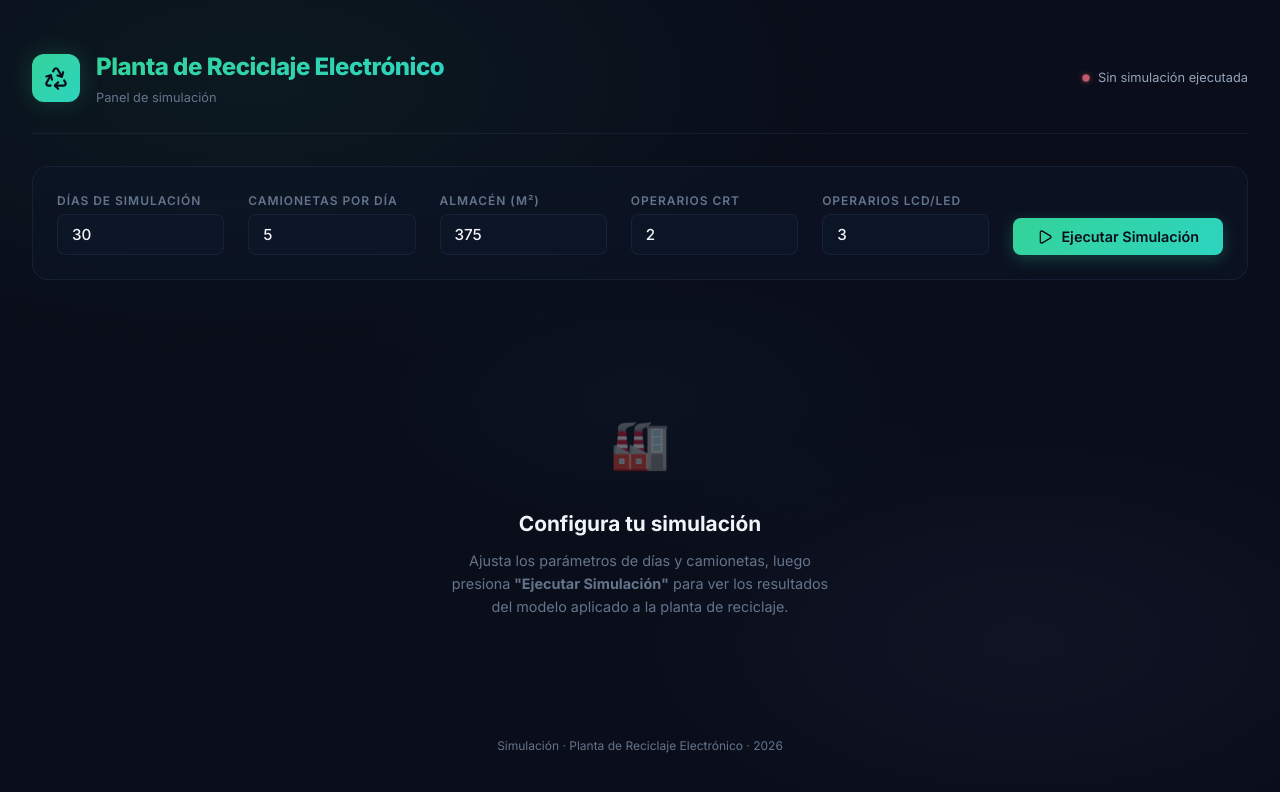
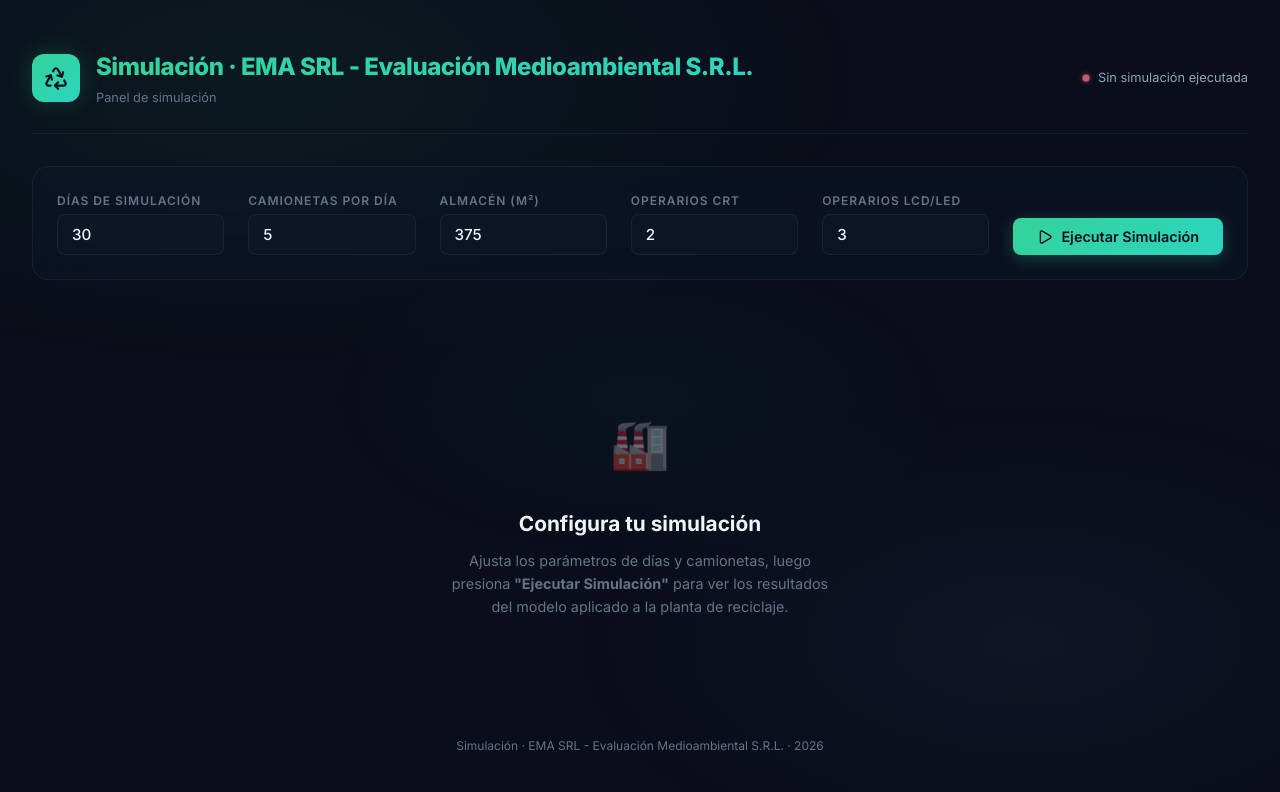
Before and after one commit to ignaveliz/Simulacion-Frontend, a React (Vite) app: page / in a window 1280 px wide. Shown: the top 792 px of the page. Built offline with nearby package versions, Linux system fonts and the light colour scheme.

Commit message:
feat: update title and meta description with EMA SRL info

```diff
--- a/index.html
+++ b/index.html
@@ -4,8 +4,8 @@
     <meta charset="UTF-8" />
     <link rel="icon" type="image/svg+xml" href="/vite.svg" />
     <meta name="viewport" content="width=device-width, initial-scale=1.0" />
-    <meta name="description" content="Panel de simulación de Monte Carlo para una planta de reciclaje de residuos electrónicos. Visualiza resultados financieros, segmentación de dispositivos y extracción de materiales." />
-    <title>Simulación · Planta de Reciclaje Electrónico</title>
+    <meta name="description" content="TFI simulacion, simulador de planta de residuos electronicos" />
+    <title>Simulación · EMA SRL - Evaluación Medioambiental S.R.L.</title>
   </head>
   <body>
     <div id="root"></div>
--- a/src/App.tsx
+++ b/src/App.tsx
@@ -56,7 +56,7 @@ function App() {
             <Recycle size={26} color="#0a0e1a" />
           </div>
           <div>
-            <h1 className="app-header__title">Planta de Reciclaje Electrónico</h1>
+            <h1 className="app-header__title">Simulación · EMA SRL - Evaluación Medioambiental S.R.L.</h1>
             <p className="app-header__subtitle">Panel de simulación</p>
           </div>
         </div>
@@ -268,7 +268,7 @@ function App() {
 
       {/* ─── Footer ─── */}
       <footer style={{ textAlign: 'center', padding: '24px 0 32px', color: '#64748b', fontSize: '0.75rem' }}>
-        Simulación · Planta de Reciclaje Electrónico · {new Date().getFullYear()}
+        Simulación · EMA SRL - Evaluación Medioambiental S.R.L. · {new Date().getFullYear()}
       </footer>
     </div>
   );
```
